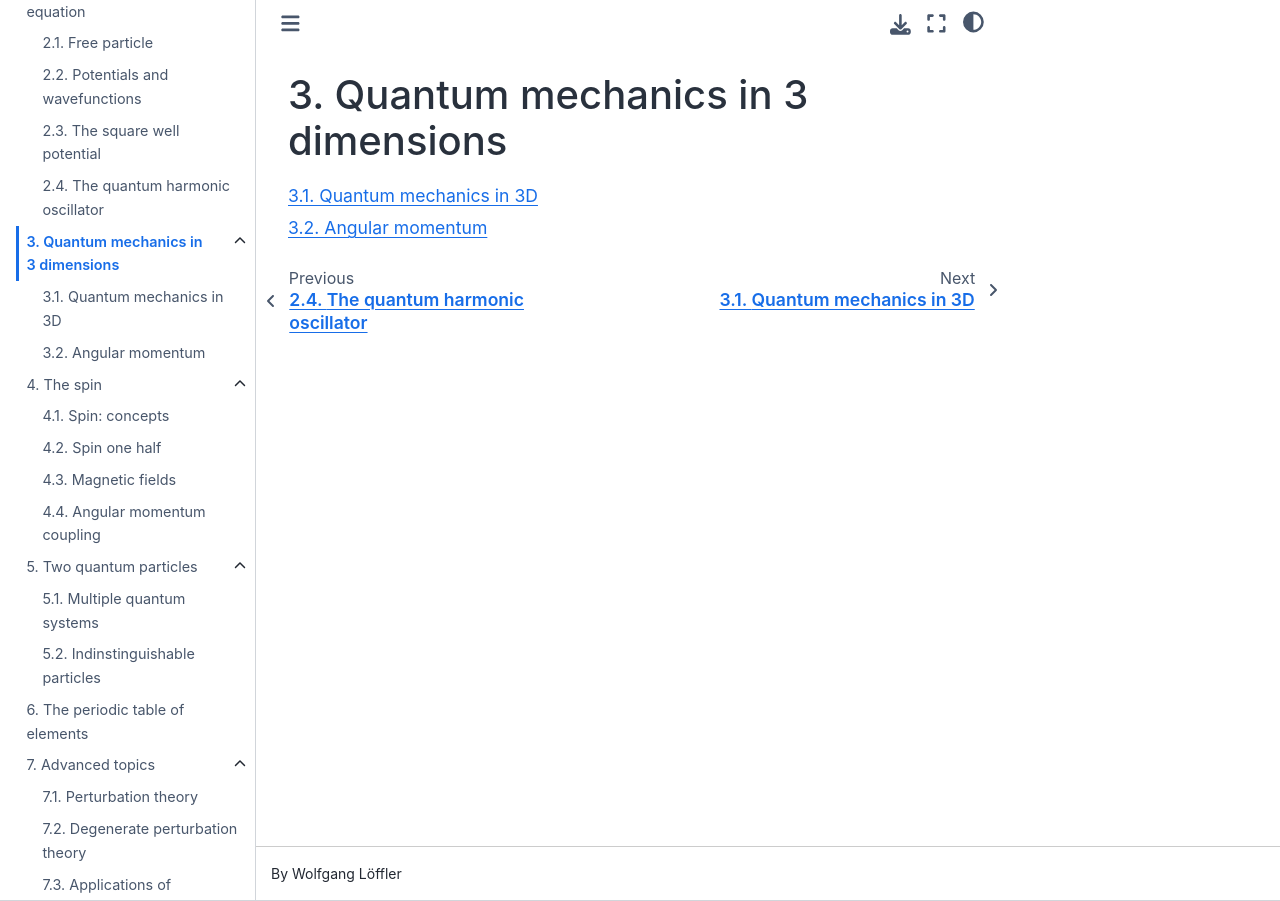
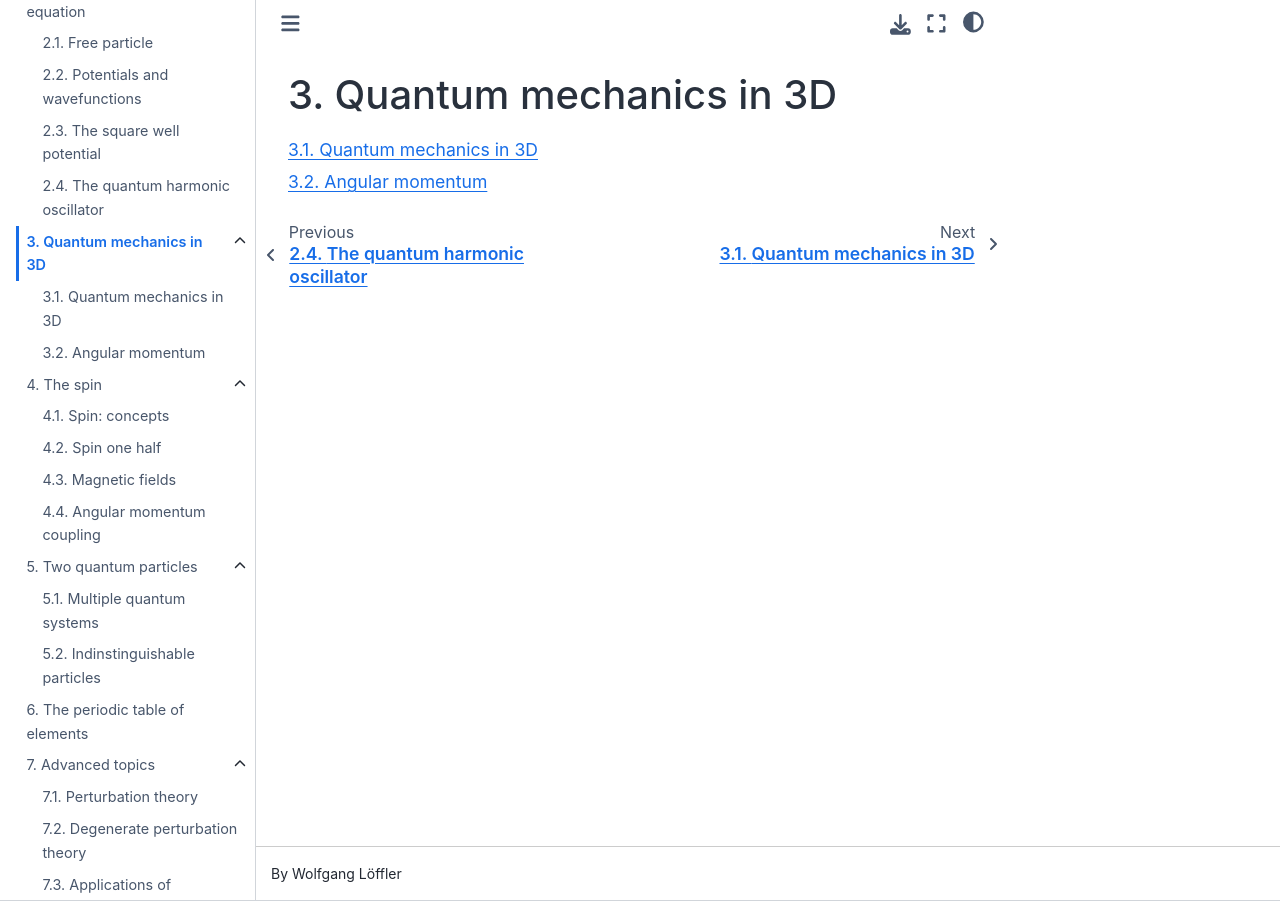
Before and after one commit to wolfgangasdf/iqp-book, a Jupyter Book: the page built from 3d.md, in a window 1280 px wide. Built offline with Jupyter Book 1.0.4 settings and Sphinx 7.4.7 and the Sphinx Book theme 1.1.4, drawn with Linux system fonts in a browser that asks for light colours.

````diff
--- a/3d.md
+++ b/3d.md
@@ -10,7 +10,7 @@ kernelspec:
     name: python3
 ---
 
-# Quantum mechanics in 3 dimensions
+# Quantum mechanics in 3D
 
 ```{tableofcontents}
 ```
--- a/_config.yml
+++ b/_config.yml
@@ -49,7 +49,7 @@ parse:
 
 # Information about where the book exists on the web
 repository:
-  url: https://github.com/wolfgangasdf/iqp-reader  # Online location of your book
+  url: https://github.com/wolfgangasdf/iqp-book  # Online location of your book
   # path_to_book: docs  # Optional path to your book, relative to the repository root
   branch: main  # Which branch of the repository should be used when creating links (optional)
 
````
